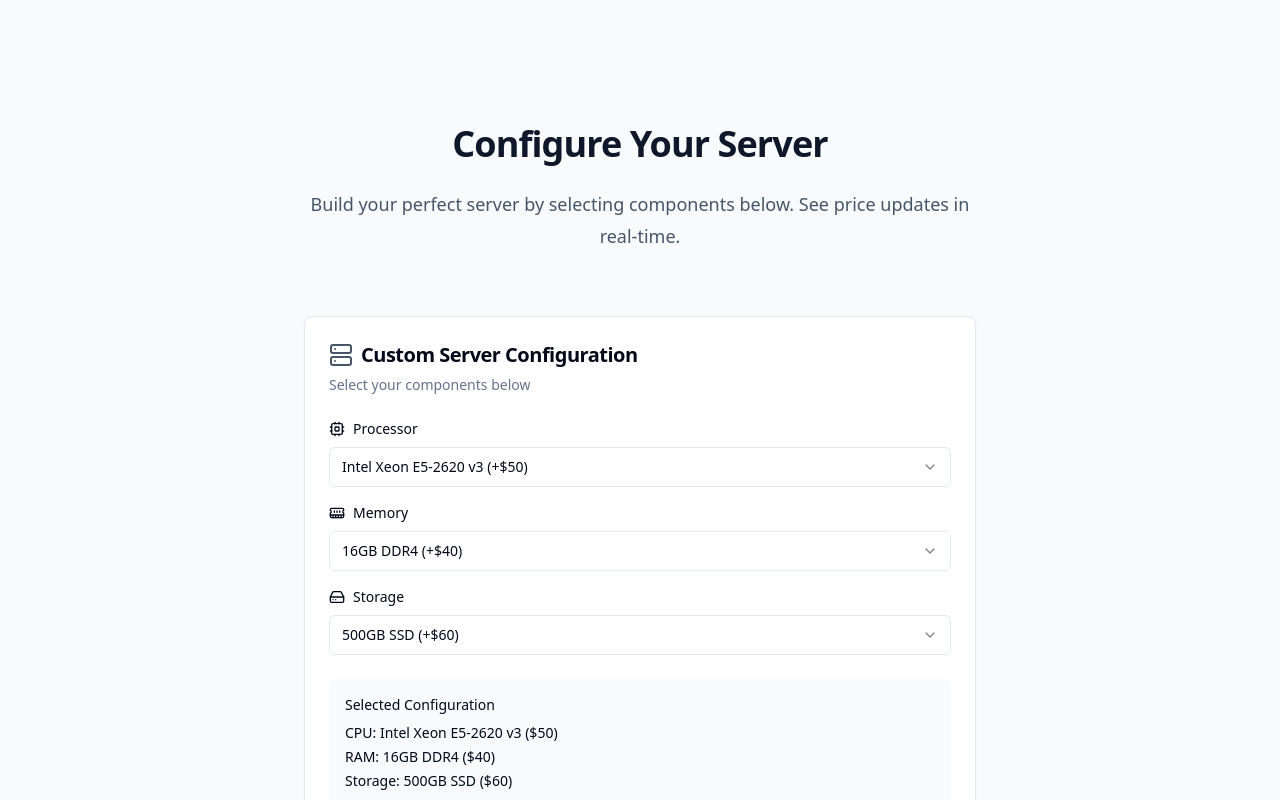
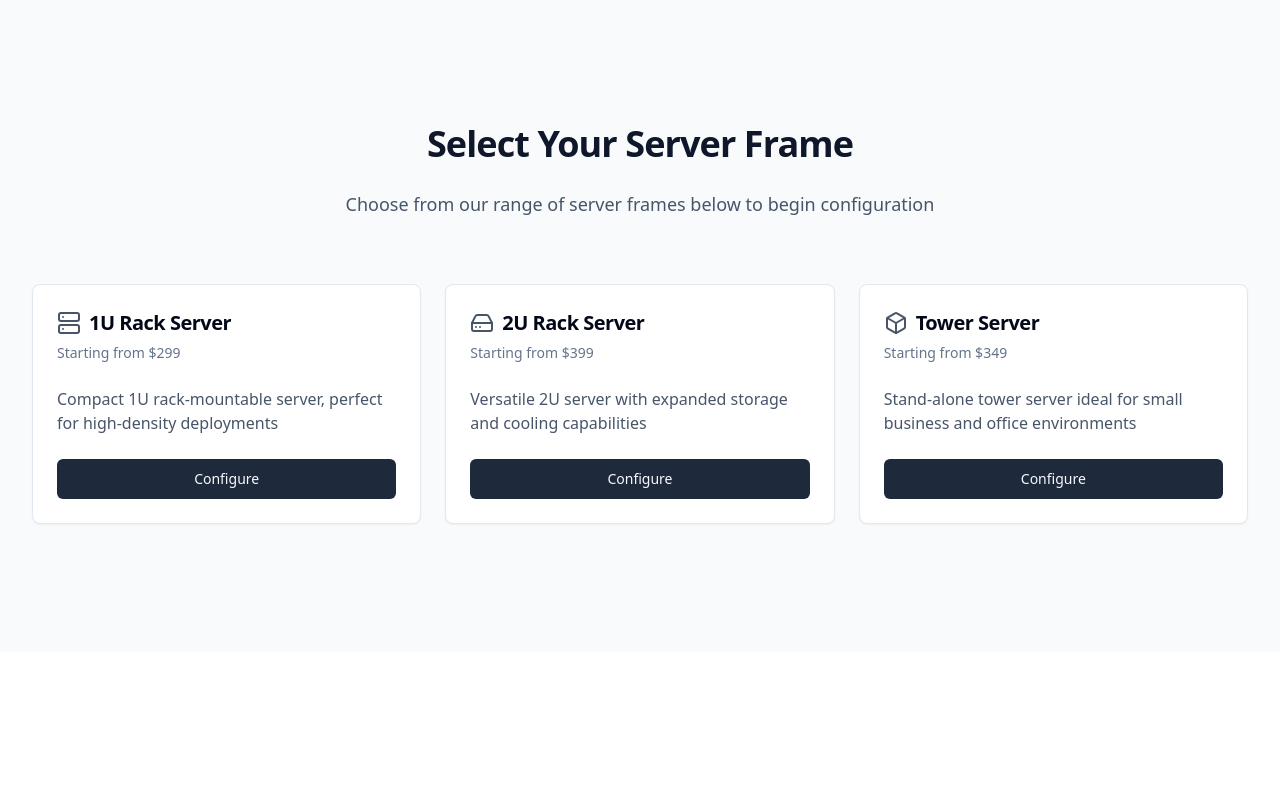
Before and after one commit to fampra/server-sellopia, a React (Vite) app: page / in a window 1280 px wide. Shown: the part 580-1380 px from the top of the page. After the commit the page ends 1232 px from the top, so only its background shows below. Built offline with nearby package versions, Linux system fonts and the light colour scheme.

Commit message:
Add server frame selection
Adds a homepage allowing users to select a server frame and type before configuring it.

```diff
--- a/src/components/server-configurator.tsx
+++ b/src/components/server-configurator.tsx
@@ -8,6 +8,10 @@ import { Server, Cpu, HardDrive, MemoryStick } from "lucide-react";
 interface Component {
   name: string;
   price: number;
+}
+
+interface ServerConfiguratorProps {
+  frameType: string;
 }
 
 const cpuOptions: Component[] = [
@@ -28,7 +32,7 @@ const storageOptions: Component[] = [
   { name: "2TB SSD", price: 180 },
 ];
 
-export function ServerConfigurator() {
+export function ServerConfigurator({ frameType }: ServerConfiguratorProps) {
   const [selectedCpu, setSelectedCpu] = useState<Component>(cpuOptions[0]);
   const [selectedRam, setSelectedRam] = useState<Component>(ramOptions[0]);
   const [selectedStorage, setSelectedStorage] = useState<Component>(storageOptions[0]);
@@ -42,7 +46,7 @@ export function ServerConfigurator() {
       <CardHeader>
         <div className="flex items-center gap-2">
           <Server className="h-6 w-6 text-slate-600" />
-          <CardTitle className="text-xl">Custom Server Configuration</CardTitle>
+          <CardTitle className="text-xl">{frameType} Configuration</CardTitle>
         </div>
         <CardDescription>Select your components below</CardDescription>
       </CardHeader>
@@ -121,6 +125,7 @@ export function ServerConfigurator() {
         <div className="rounded-lg bg-slate-50 p-4">
           <div className="text-sm font-medium">Selected Configuration</div>
           <ul className="mt-2 space-y-1 text-sm">
+            <li>Server Type: {frameType}</li>
             <li>CPU: {selectedCpu.name} (${selectedCpu.price})</li>
             <li>RAM: {selectedRam.name} (${selectedRam.price})</li>
             <li>Storage: {selectedStorage.name} (${selectedStorage.price})</li>
--- /dev/null
+++ b/src/components/server-frames.tsx
@@ -0,0 +1,64 @@
+
+import { Card, CardContent, CardDescription, CardFooter, CardHeader, CardTitle } from "@/components/ui/card";
+import { Button } from "@/components/ui/button";
+import { Server, Box, HardDrive } from "lucide-react";
+
+interface ServerFrameProps {
+  onFrameSelect: (frame: string) => void;
+}
+
+const frames = [
+  {
+    id: "1u-rack",
+    title: "1U Rack Server",
+    description: "Compact 1U rack-mountable server, perfect for high-density deployments",
+    icon: Server,
+    startingPrice: 299,
+  },
+  {
+    id: "2u-rack",
+    title: "2U Rack Server",
+    description: "Versatile 2U server with expanded storage and cooling capabilities",
+    icon: HardDrive,
+    startingPrice: 399,
+  },
+  {
+    id: "tower",
+    title: "Tower Server",
+    description: "Stand-alone tower server ideal for small business and office environments",
+    icon: Box,
+    startingPrice: 349,
+  },
+];
+
+export function ServerFrames({ onFrameSelect }: ServerFrameProps) {
+  return (
+    <div className="grid grid-cols-1 md:grid-cols-2 lg:grid-cols-3 gap-6">
+      {frames.map((frame) => {
+        const Icon = frame.icon;
+        return (
+          <Card key={frame.id} className="flex flex-col transition-all duration-300 hover:shadow-lg">
+            <CardHeader>
+              <div className="flex items-center gap-2">
+                <Icon className="h-6 w-6 text-slate-600" />
+                <CardTitle className="text-xl">{frame.title}</CardTitle>
+              </div>
+              <CardDescription>Starting from ${frame.startingPrice}</CardDescription>
+            </CardHeader>
+            <CardContent className="flex-grow">
+              <p className="text-slate-600">{frame.description}</p>
+            </CardContent>
+            <CardFooter>
+              <Button
+                className="w-full bg-slate-800 hover:bg-slate-700"
+                onClick={() => onFrameSelect(frame.title)}
+              >
+                Configure
+              </Button>
+            </CardFooter>
+          </Card>
+        );
+      })}
+    </div>
+  );
+}
--- a/src/pages/Index.tsx
+++ b/src/pages/Index.tsx
@@ -1,26 +1,59 @@
 
+import { useState } from "react";
 import { HeroSection } from "@/components/hero-section";
 import { ServerConfigurator } from "@/components/server-configurator";
+import { ServerFrames } from "@/components/server-frames";
 
 const Index = () => {
+  const [showConfigurator, setShowConfigurator] = useState(false);
+  const [selectedFrame, setSelectedFrame] = useState<string | null>(null);
+
+  const handleFrameSelect = (frame: string) => {
+    setSelectedFrame(frame);
+    setShowConfigurator(true);
+  };
+
   return (
     <div className="min-h-screen bg-slate-50">
       <HeroSection />
 
       <div className="py-24 sm:py-32">
         <div className="mx-auto max-w-7xl px-6 lg:px-8">
-          <div className="mx-auto max-w-2xl text-center animate-fade-in">
+          {!showConfigurator ? (
+            <div className="mx-auto animate-fade-in">
+              <div className="text-center">
+                <h2 className="text-3xl font-bold tracking-tight text-slate-900 sm:text-4xl">
+                  Select Your Server Frame
+                </h2>
+                <p className="mt-6 text-lg leading-8 text-slate-600">
+                  Choose from our range of server frames below to begin configuration
+                </p>
+              </div>
+              <div className="mt-16">
+                <ServerFrames onFrameSelect={handleFrameSelect} />
+              </div>
+            </div>
+          ) : (
+            <div className="animate-fade-in">
+              <div className="text-center">
                 <h2 className="text-3xl font-bold tracking-tight text-slate-900 sm:text-4xl">
                   Configure Your Server
                 </h2>
                 <p className="mt-6 text-lg leading-8 text-slate-600">
-              Build your perfect server by selecting components below. See price updates in real-time.
+                  Build your perfect {selectedFrame} server by selecting components below.
                 </p>
+                <button
+                  onClick={() => setShowConfigurator(false)}
+                  className="mt-4 text-slate-600 hover:text-slate-900 transition-colors"
+                >
+                  ← Back to server selection
+                </button>
               </div>
-
               <div className="mx-auto mt-16 flex justify-center">
-            <ServerConfigurator />
+                <ServerConfigurator frameType={selectedFrame || ""} />
               </div>
+            </div>
+          )}
         </div>
       </div>
     </div>
```
Lines whose indentation alone changed are shown as unchanged.
